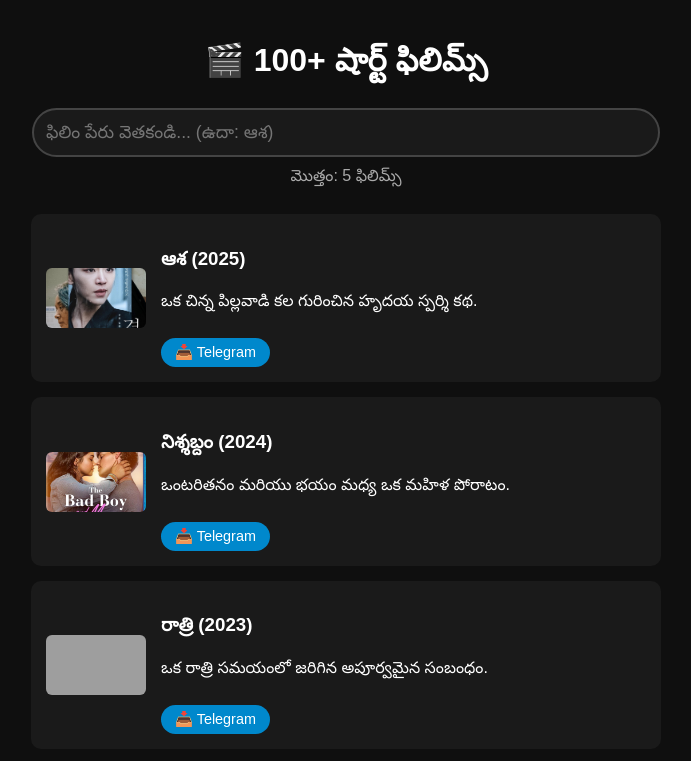
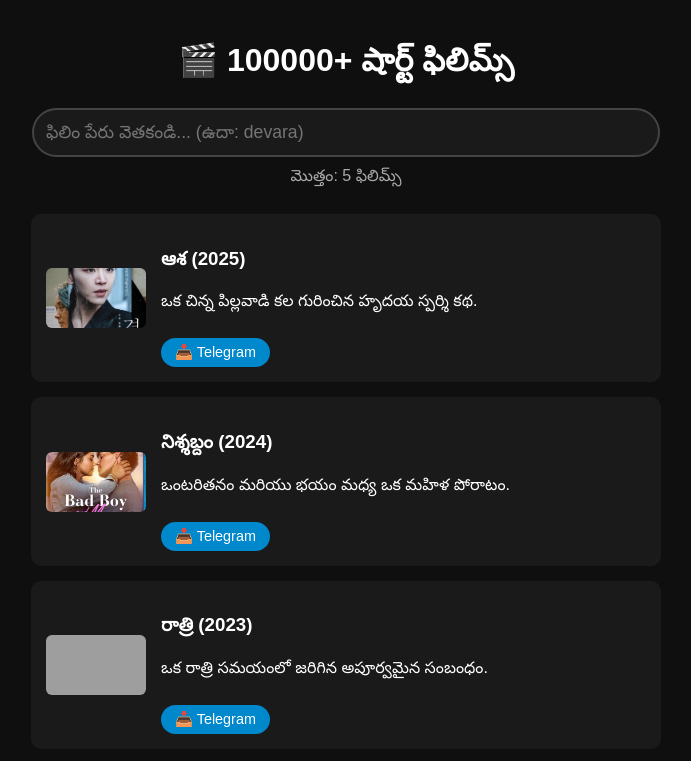
Before and after one commit to mkmovieshu/filyhub, a plain HTML site: page index.html in a window 1280 px wide. Shown: the top 761 px of the page, without its empty margins (294-985 px from the left). Drawn offline with Linux system fonts and the light colour scheme; grey boxes are pictures that could not be loaded.

Commit message:
Update index.html

```diff
--- a/index.html
+++ b/index.html
@@ -3,7 +3,7 @@
 <head>
   <meta charset="UTF-8" />
   <meta name="viewport" content="width=device-width, initial-scale=1.0"/>
-  <title>100+ షార్ట్ ఫిలిమ్స్</title>
+  <title>100000+ ఫిలిమ్స్</title>
   <style>
     body {
       font-family: Arial, sans-serif;
@@ -70,8 +70,8 @@
 </head>
 <body>
   <header>
-    <h1>🎬 100+ షార్ట్ ఫిలిమ్స్</h1>
-    <input type="text" id="search" placeholder="ఫిలిం పేరు వెతకండి... (ఉదా: ఆశ)" />
+    <h1>🎬 100000+ షార్ట్ ఫిలిమ్స్</h1>
+    <input type="text" id="search" placeholder="ఫిలిం పేరు వెతకండి... (ఉదా: devara)" />
     <div id="total-count">మొత్తం: <span id="count">0</span> ఫిలిమ్స్</div>
   </header>
 
```
